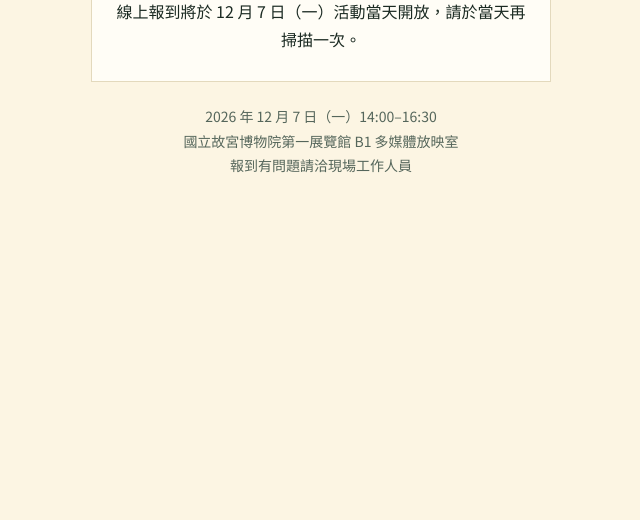
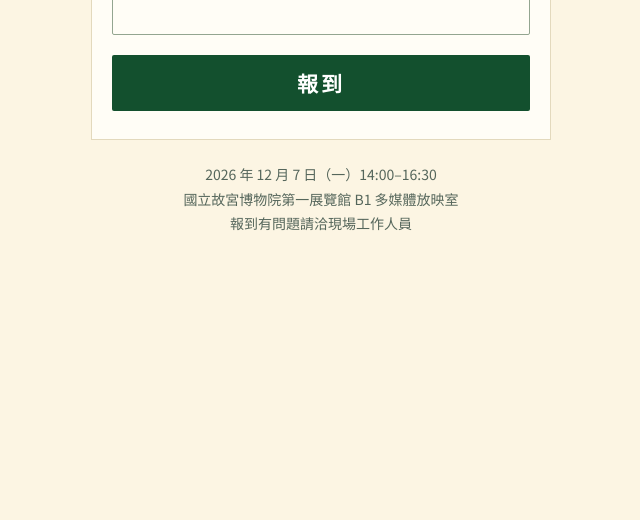
Before and after one commit to hawxiying-commits/mycase99-site, a plain HTML site: page panji/checkin/index.html in a window 1280 px wide. Shown: the part 280-800 px from the top of the page, without its empty margins (319-959 px from the left). Drawn offline with Linux system fonts and the light colour scheme; no server answers.

Commit message:
暫時恢復提前開放報名與線上報到（主辦單位測試用）
Co-Authored-By: Claude Fable 5.2 <noreply@anthropic.com>

```diff
--- a/panji/checkin/index.html
+++ b/panji/checkin/index.html
@@ -68,7 +68,7 @@
   function say(text) { msg.textContent = text; msg.classList.toggle('on', !!text); if (text) msg.focus({ preventScroll: true }); }
   function ready() { go.disabled = false; go.textContent = '報到'; }
 
-  var OPEN = Date.parse('2026-12-07T00:00:00+08:00'), CLOSE = Date.parse('2026-12-07T18:00:00+08:00'), now = Date.now();
+  var OPEN = Date.parse('2026-11-20T00:00:00+08:00'), CLOSE = Date.parse('2026-12-07T18:00:00+08:00'), now = Date.now();
   setGate(now < OPEN ? 'before' : now < CLOSE ? 'open' : 'closed');
   if (API) fetch(API).then(function (r) { return r.json(); }).then(function (j) { var t = j && Date.parse(j.now); if (t) setGate(t < OPEN ? 'before' : t < CLOSE ? 'open' : 'closed'); }).catch(function () {});
 
```
Also changed, not shown: panji/index.html (+1 -1 lines).
